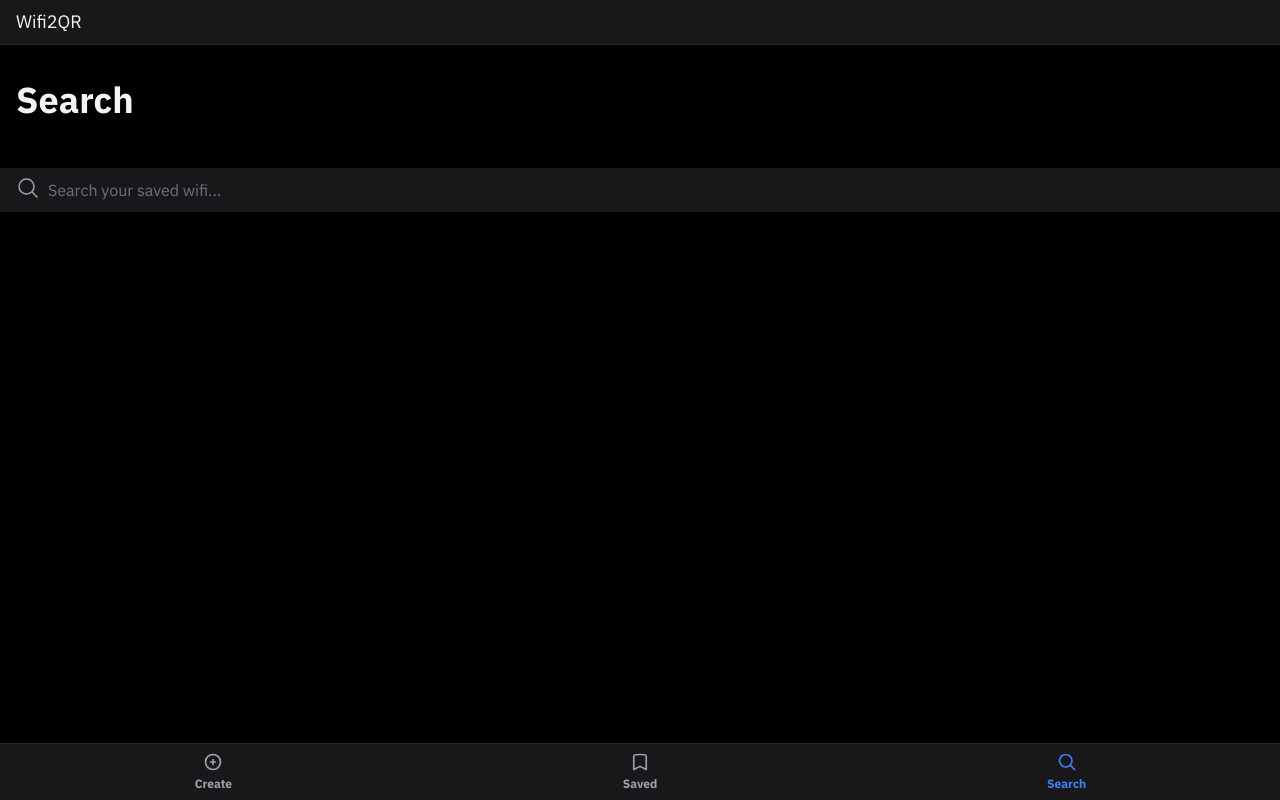
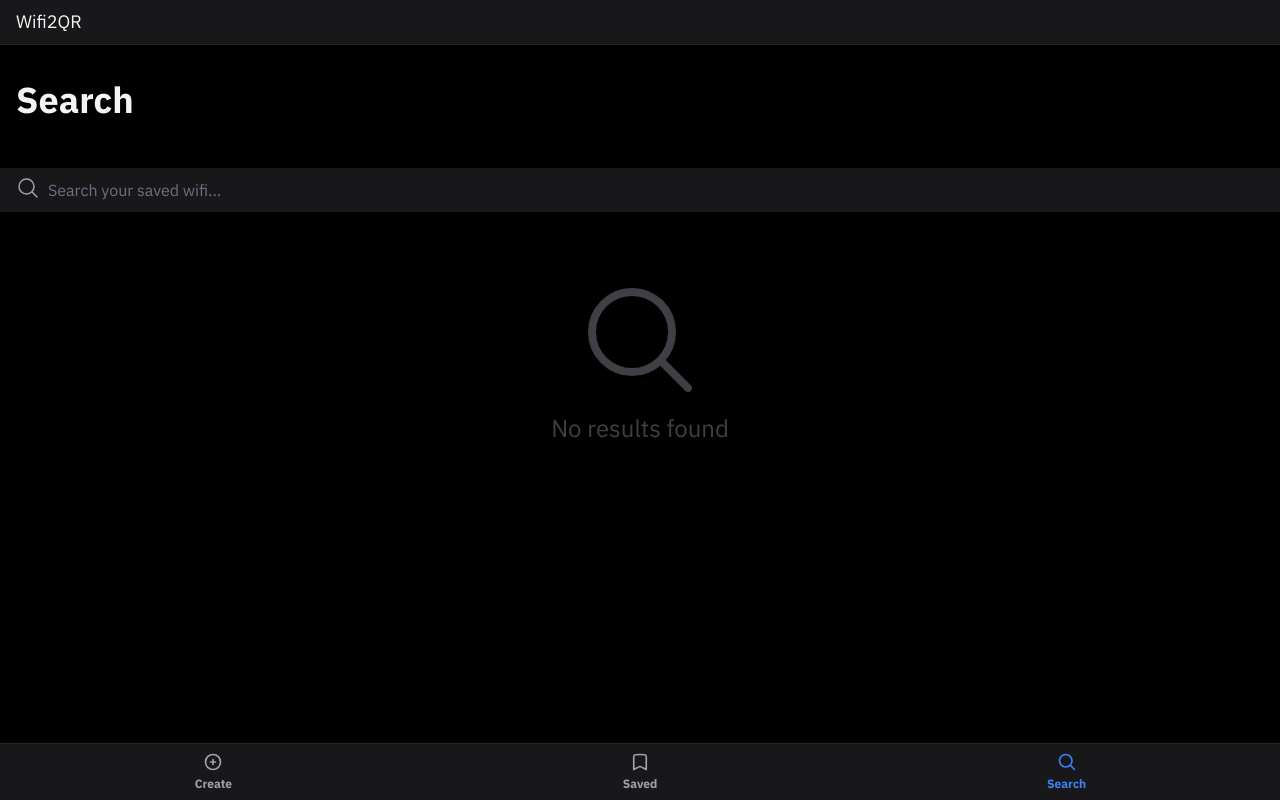
Before and after one commit to qhungg289/wifi-qrcode-generator, a SvelteKit app: page /search in a window 1280 px wide. Built offline with nearby package versions, Linux system fonts and the light colour scheme.

Commit message:
add feedback message

```diff
--- a/src/routes/search/+page.svelte
+++ b/src/routes/search/+page.svelte
@@ -60,6 +60,24 @@
 			</div>
 		{/each}
 	</div>
+{:else}
+	<div class="text-zinc-700 flex flex-col items-center gap-2 py-16 select-none">
+		<svg
+			xmlns="http://www.w3.org/2000/svg"
+			fill="none"
+			viewBox="0 0 24 24"
+			stroke-width="1.5"
+			stroke="currentColor"
+			class="w-32 h-32"
+		>
+			<path
+				stroke-linecap="round"
+				stroke-linejoin="round"
+				d="M21 21l-5.197-5.197m0 0A7.5 7.5 0 105.196 5.196a7.5 7.5 0 0010.607 10.607z"
+			/>
+		</svg>
+		<p class="text-2xl">No results found</p>
+	</div>
 {/if}
 
 {#if isQrPreviewShow}
```
